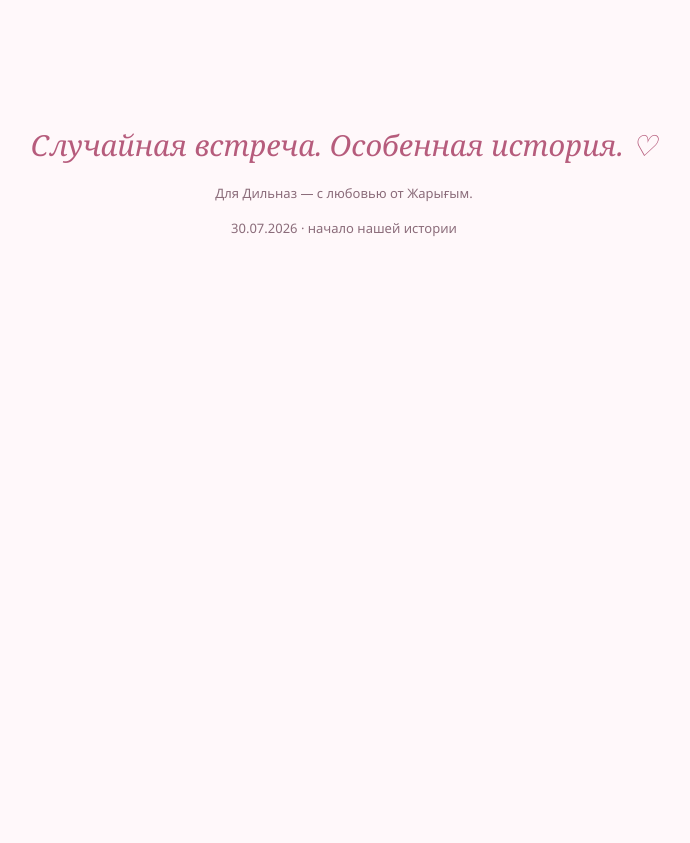
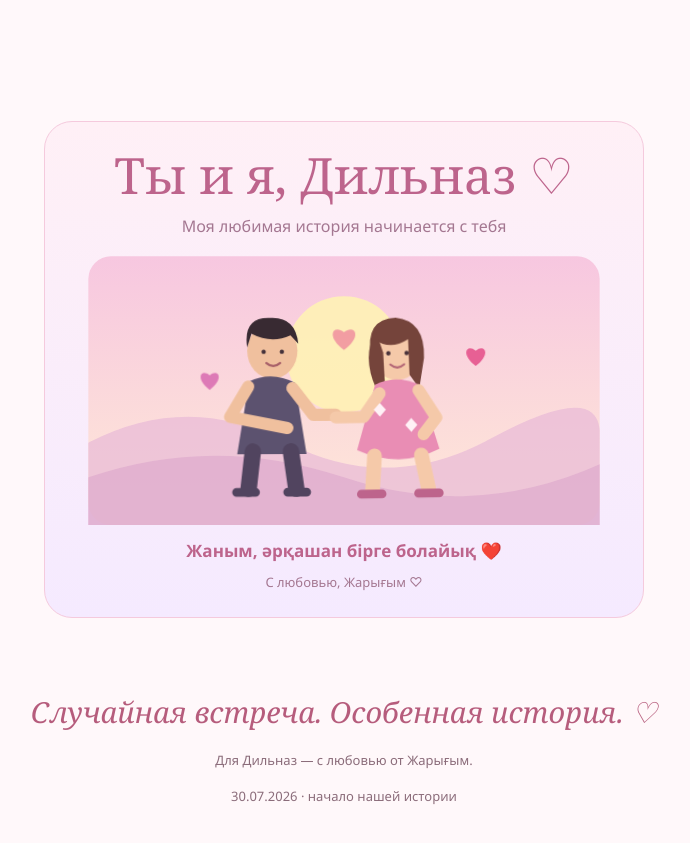
Before and after one commit to captenb1997/github.io, a plain HTML site: page index.html in a window 1280 px wide. Shown: the part 4894-5737 px from the top of the page, without its empty margins (296-986 px from the left). Before the commit the page ends 5177 px from the top, so only its background shows below. Drawn offline with Linux system fonts and the light colour scheme.

Commit message:
Update index.html

```diff
--- a/index.html
+++ b/index.html
@@ -131,6 +131,115 @@ footer{text-align:center;padding:34px 0 44px;color:var(--muted);font-size:13px}f
   </div>
 </section>
 
+
+<section id="animated-couple" style="max-width:600px;margin:35px auto;padding:24px 12px;text-align:center;background:linear-gradient(180deg,#fff0f6,#f5eaff);border:1px solid #f5cadd;border-radius:28px;overflow:hidden;">
+  <h2 style="color:#bd648c;margin:0 0 8px;">Ты и я, Дильназ ♡</h2>
+  <p style="color:#a47791;margin:0 0 12px;">Моя любимая история начинается с тебя</p>
+
+  <svg viewBox="0 0 600 320" role="img" aria-label="Анимированная влюблённая пара под розовым закатом" style="width:100%;max-width:520px;display:block;margin:auto;">
+    <defs>
+      <linearGradient id="loveSky" x1="0" y1="0" x2="0" y2="1">
+        <stop offset="0%" stop-color="#f7c7e0"/>
+        <stop offset="100%" stop-color="#ffe9d7"/>
+      </linearGradient>
+    </defs>
+    <rect x="5" y="5" width="590" height="310" rx="26" fill="url(#loveSky)"/>
+    <circle cx="300" cy="118" r="67" fill="#fff2b5" opacity=".9"/>
+    <path d="M5 220 Q120 160 235 220 T470 215 T595 205 V315 H5Z" fill="#e9bad8" opacity=".7"/>
+    <path d="M5 260 Q150 210 300 260 T595 245 V315 H5Z" fill="#dca7cb" opacity=".6"/>
+
+    <g class="couple-boy">
+      <ellipse cx="218" cy="116" rx="29" ry="32" fill="#f0c09e"/>
+      <path d="M189 112 Q184 77 215 78 Q245 76 248 108 L239 98 Q217 108 194 96Z" fill="#382a32"/>
+      <circle cx="208" cy="117" r="2.5" fill="#44313a"/>
+      <circle cx="229" cy="117" r="2.5" fill="#44313a"/>
+      <path d="M211 130 Q219 137 227 130" fill="none" stroke="#a75f68" stroke-width="2.5" stroke-linecap="round"/>
+      <path d="M191 151 Q218 139 244 153 L257 235 L177 235Z" fill="#5c526f"/>
+      <path d="M190 157 L169 192 L235 205" fill="none" stroke="#f0c09e" stroke-width="14" stroke-linecap="round" stroke-linejoin="round"/>
+      <path d="M241 159 L265 190 L291 190" fill="none" stroke="#f0c09e" stroke-width="14" stroke-linecap="round" stroke-linejoin="round"/>
+      <path d="M195 232 L190 275 M239 232 L245 275" stroke="#51445f" stroke-width="19" stroke-linecap="round"/>
+      <path d="M176 279 H198 M235 279 H257" stroke="#51445f" stroke-width="10" stroke-linecap="round"/>
+    </g>
+
+    <g class="couple-girl">
+      <ellipse cx="364" cy="116" rx="29" ry="32" fill="#f5c9a9"/>
+      <path d="M334 120 Q327 77 363 76 Q397 80 395 123 L389 158 L378 142 L377 101 Q356 114 339 101Z" fill="#75443b"/>
+      <path d="M340 91 Q323 120 339 157 L350 167 L348 116Z" fill="#75443b"/>
+      <circle cx="354" cy="117" r="2.5" fill="#49323a"/>
+      <circle cx="375" cy="117" r="2.5" fill="#49323a"/>
+      <path d="M356 130 Q364 137 372 130" fill="none" stroke="#b36575" stroke-width="2.5" stroke-linecap="round"/>
+      <path d="M338 153 Q363 141 389 154 L411 228 Q364 251 316 228Z" fill="#e98db4"/>
+      <path d="M343 163 L324 190 L292 190" fill="none" stroke="#f5c9a9" stroke-width="14" stroke-linecap="round" stroke-linejoin="round"/>
+      <path d="M388 160 L408 192 L393 211" fill="none" stroke="#f5c9a9" stroke-width="14" stroke-linecap="round" stroke-linejoin="round"/>
+      <path d="M336 235 L333 275 M390 235 L398 275" stroke="#f5c9a9" stroke-width="17" stroke-linecap="round"/>
+      <path d="M320 279 H344 M386 279 H410" stroke="#bd648c" stroke-width="10" stroke-linecap="round"/>
+      <path d="M343 174 l7 8 -7 8 -7 -8Z M379 192 l7 8 -7 8 -7 -8Z" fill="#fff1f6"/>
+    </g>
+
+    <g class="floating-heart" fill="#e75b91">
+      <path d="M300 83 C286 72 274 88 300 107 C326 88 314 72 300 83Z"/>
+    </g>
+    <g class="floating-heart heart-two" fill="#d96db1">
+      <path d="M145 150 C136 142 128 153 145 166 C162 153 154 142 145 150Z"/>
+    </g>
+    <g class="floating-heart heart-three" fill="#e75b91">
+      <path d="M452 126 C443 118 435 129 452 142 C469 129 461 118 452 126Z"/>
+    </g>
+  </svg>
+
+  <p style="font-size:17px;color:#bd648c;font-weight:600;margin:8px 0 0;">
+    Жаным, әрқашан бірге болайық ❤️
+  </p>
+  <p style="font-size:13px;color:#a47791;margin:5px 0 0;">
+    С любовью, Жарығым ♡
+  </p>
+</section>
+
+<style>
+  #animated-couple .couple-boy,
+  #animated-couple .couple-girl {
+    transform-box: fill-box;
+    transform-origin: center bottom;
+    animation: couple-sway 2.8s ease-in-out infinite;
+  }
+
+  #animated-couple .couple-girl {
+    animation-delay: -.7s;
+  }
+
+  #animated-couple .floating-heart {
+    transform-box: fill-box;
+    transform-origin: center;
+    animation: heart-float 2.5s ease-in-out infinite;
+  }
+
+  #animated-couple .heart-two {
+    animation-delay: -.8s;
+  }
+
+  #animated-couple .heart-three {
+    animation-delay: -1.5s;
+  }
+
+  @keyframes couple-sway {
+    0%, 100% { transform: translateY(0) rotate(-1deg); }
+    50% { transform: translateY(-5px) rotate(1deg); }
+  }
+
+  @keyframes heart-float {
+    0%, 100% { transform: translateY(8px) scale(.85); opacity: .55; }
+    50% { transform: translateY(-13px) scale(1.12); opacity: 1; }
+  }
+
+  @media (prefers-reduced-motion: reduce) {
+    #animated-couple .couple-boy,
+    #animated-couple .couple-girl,
+    #animated-couple .floating-heart {
+      animation: none;
+    }
+  }
+</style>
+
 </main>
 <footer><div class="big">Случайная встреча. Особенная история. ♡</div><p>Для Дильназ — с любовью от Жарығым.</p><span>30.07.2026 · начало нашей истории</span></footer>
 <script>
```
